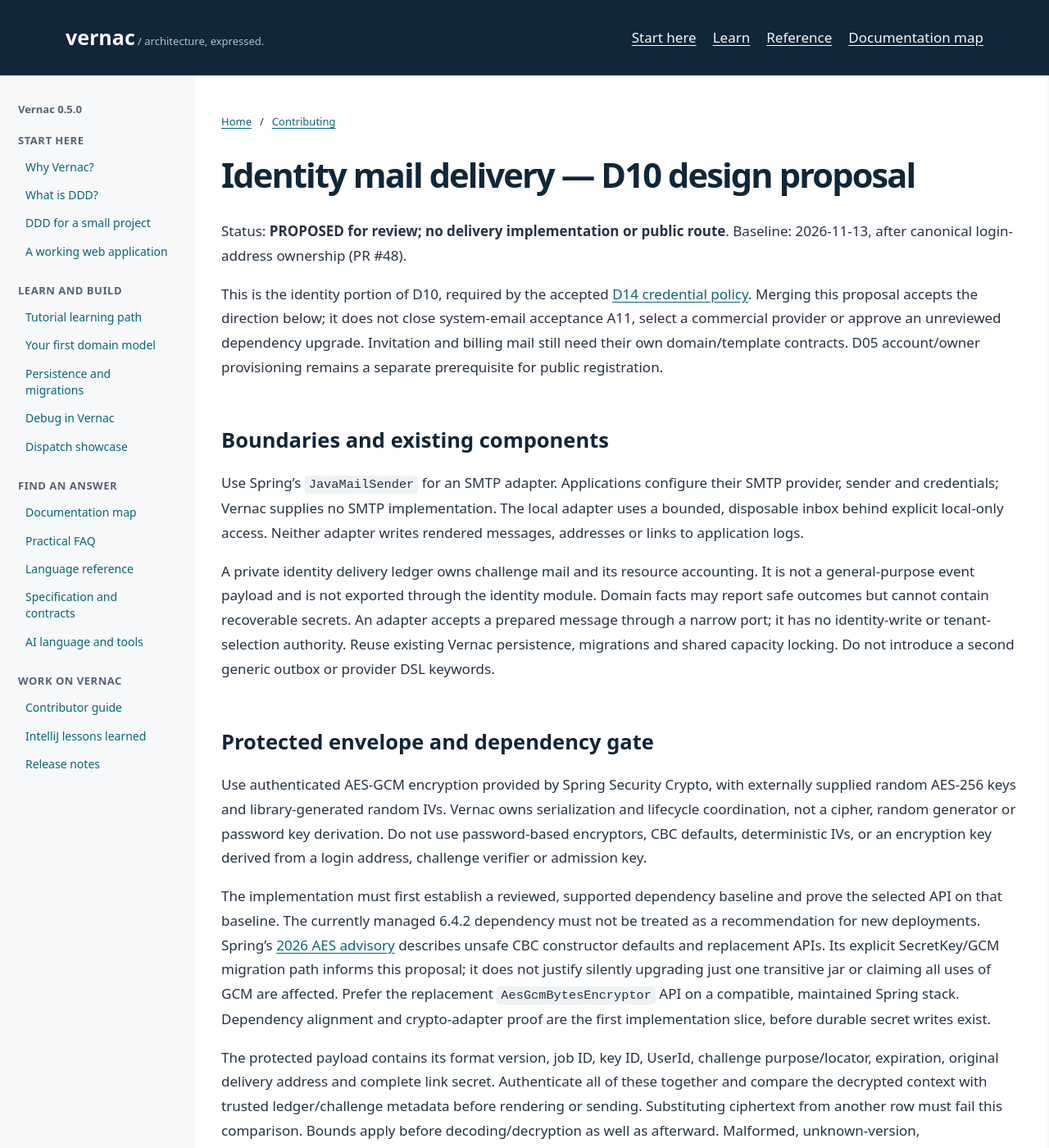
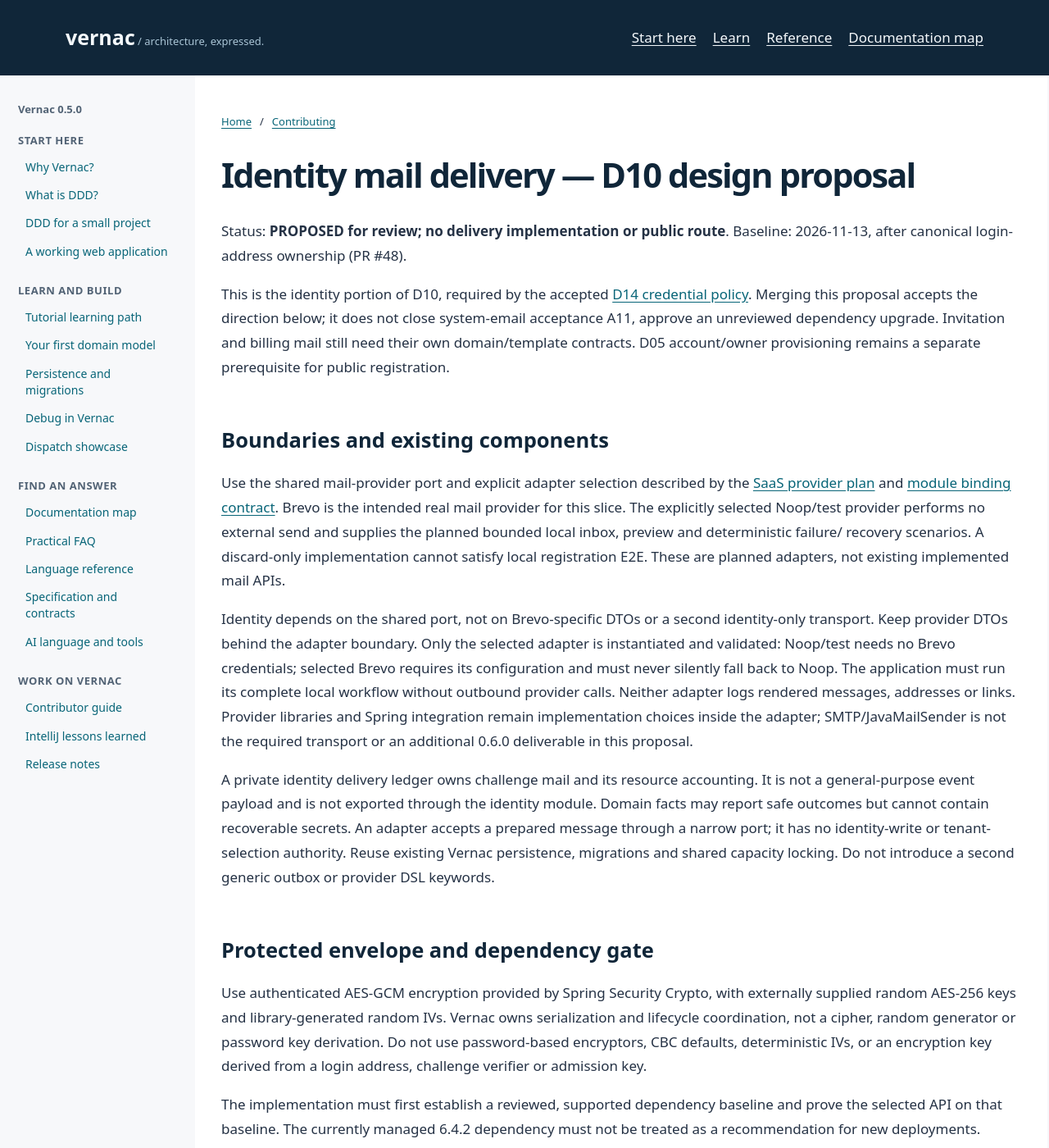
Before and after one commit to DannyReinhold/vernac, a Jekyll site: the page built from docs/development/identity-delivery-0.6.0.md, in a window 1280 px wide and 1400 px high. Shown: the whole window at 82% size. Built offline with Jekyll 4.4.1, drawn with Linux system fonts in a browser that asks for light colours; some of the changed text lies outside the part shown.

Commit message:
docs: align identity delivery with Brevo and local test providers

```diff
--- a/docs/development/identity-delivery-0.6.0.md
+++ b/docs/development/identity-delivery-0.6.0.md
@@ -9,16 +9,28 @@ Baseline: 2026-11-13, after canonical login-address ownership (PR #48).
 This is the identity portion of D10, required by the accepted
 [D14 credential policy](../contracts/saas-identity-credentials.md). Merging this
 proposal accepts the direction below; it does not close system-email acceptance A11,
-select a commercial provider or approve an unreviewed dependency upgrade. Invitation
+approve an unreviewed dependency upgrade. Invitation
 and billing mail still need their own domain/template contracts. D05 account/owner
 provisioning remains a separate prerequisite for public registration.
 
 ## Boundaries and existing components
 
-Use Spring's `JavaMailSender` for an SMTP adapter. Applications configure their SMTP
-provider, sender and credentials; Vernac supplies no SMTP implementation. The local
-adapter uses a bounded, disposable inbox behind explicit local-only access. Neither
-adapter writes rendered messages, addresses or links to application logs.
+Use the shared mail-provider port and explicit adapter selection described by the
+[SaaS provider plan](saas-0.6.0-plan.md#ready-to-use-test-providers) and
+[module binding contract](../contracts/modules.md). Brevo is the intended real mail
+provider for this slice. The explicitly selected Noop/test provider performs no external
+send and supplies the planned bounded local inbox, preview and deterministic failure/
+recovery scenarios. A discard-only implementation cannot satisfy local registration E2E.
+These are planned adapters, not existing implemented mail APIs.
+
+Identity depends on the shared port, not on Brevo-specific DTOs or a second identity-only
+transport. Keep provider DTOs behind the adapter boundary. Only the selected adapter is
+instantiated and validated: Noop/test needs no Brevo credentials; selected Brevo requires
+its configuration and must never silently fall back to Noop. The application must run
+its complete local workflow without outbound provider calls. Neither adapter logs
+rendered messages, addresses or links. Provider libraries and Spring integration remain
+implementation choices inside the adapter; SMTP/JavaMailSender is not the required
+transport or an additional 0.6.0 deliverable in this proposal.
 
 A private identity delivery ledger owns challenge mail and its resource accounting.
 It is not a general-purpose event payload and is not exported through the identity
@@ -96,10 +108,10 @@ and a lease longer than the bounded transport attempt. A stale worker cannot ack
 requeue or release a newer claim. Never release charged payload merely because its lease
 expired; the new claimant still owns the same stored bytes.
 
-SMTP acceptance is not recipient delivery. A crash or timeout after remote acceptance
+Provider acceptance is not recipient delivery. A crash or timeout after remote acceptance
 can produce a duplicate on retry; promise at-least-once attempts while eligible, not
-exactly-once email. Reuse a stable Message-ID as an operational aid, without claiming
-provider deduplication. Apply bounded exponential backoff, a finite attempt ceiling and
+exactly-once email. Reuse a stable delivery correlation ID as an operational aid,
+without assuming provider deduplication. Apply bounded exponential backoff, a finite attempt ceiling and
 an absolute cutoff at challenge expiry. Exhausted work is erased/accounted as terminal;
 no unbounded dead-letter queue or durable per-attempt history is permitted.
 
@@ -127,8 +139,8 @@ and safe error categories may be observable; recipient/link/body are restricted
 
 The local inbox is explicitly enabled, access-controlled and bounded by count, bytes and
 retention. It may display the link to its authorized local operator; it is never ordinary
-logging or an unlimited plaintext second database. Automated tests use a fake/local SMTP
-endpoint, not real customer addresses or production provider credentials.
+logging or an unlimited plaintext second database. Automated tests use the Noop/test provider and simulated Brevo responses, not real
+customer addresses or production provider credentials.
 
 ## Review and implementation sequence
 
@@ -138,7 +150,7 @@ endpoint, not real customer addresses or production provider credentials.
    PostgreSQL proofs: last count/byte slots, rollback, restart, lease fencing, retry,
    supersession, cleanup and exactly-once resource release. Scan all observable outputs
    and generic events for seeded synthetic secrets.
-3. Add bounded worker/cleanup scheduling and SMTP/local adapters. Simulate timeout after
+3. Add bounded worker/cleanup scheduling and Brevo/Noop adapters. Simulate timeout after
    acceptance, crash before acknowledgement, expired leases and unavailable keys. Prove
    that duplicates do not mint or reactivate challenges and obsolete work cannot retry.
 4. Compose registration/recovery only after D05 provisioning and the public browser/
```
Also changed, not shown: docs/development/index.md (+1 -1 lines), docs/development/release-0.6.0.md (+1 -1 lines).
